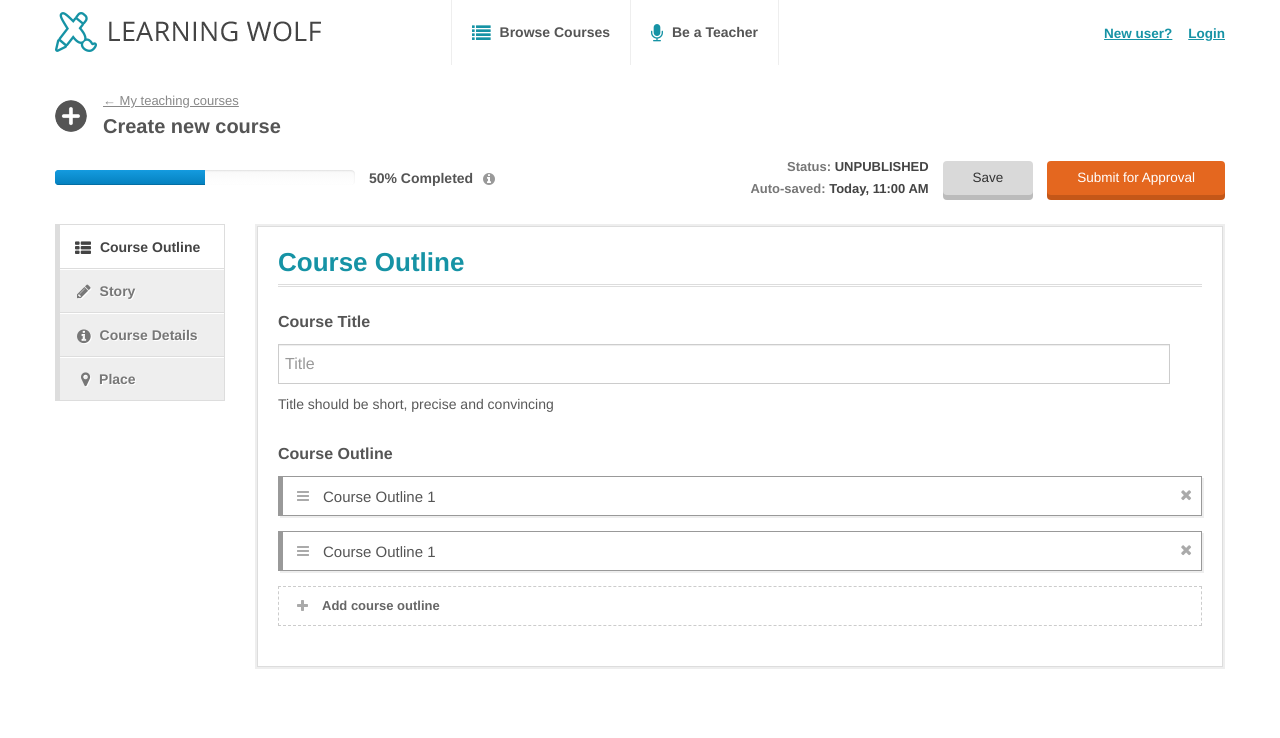
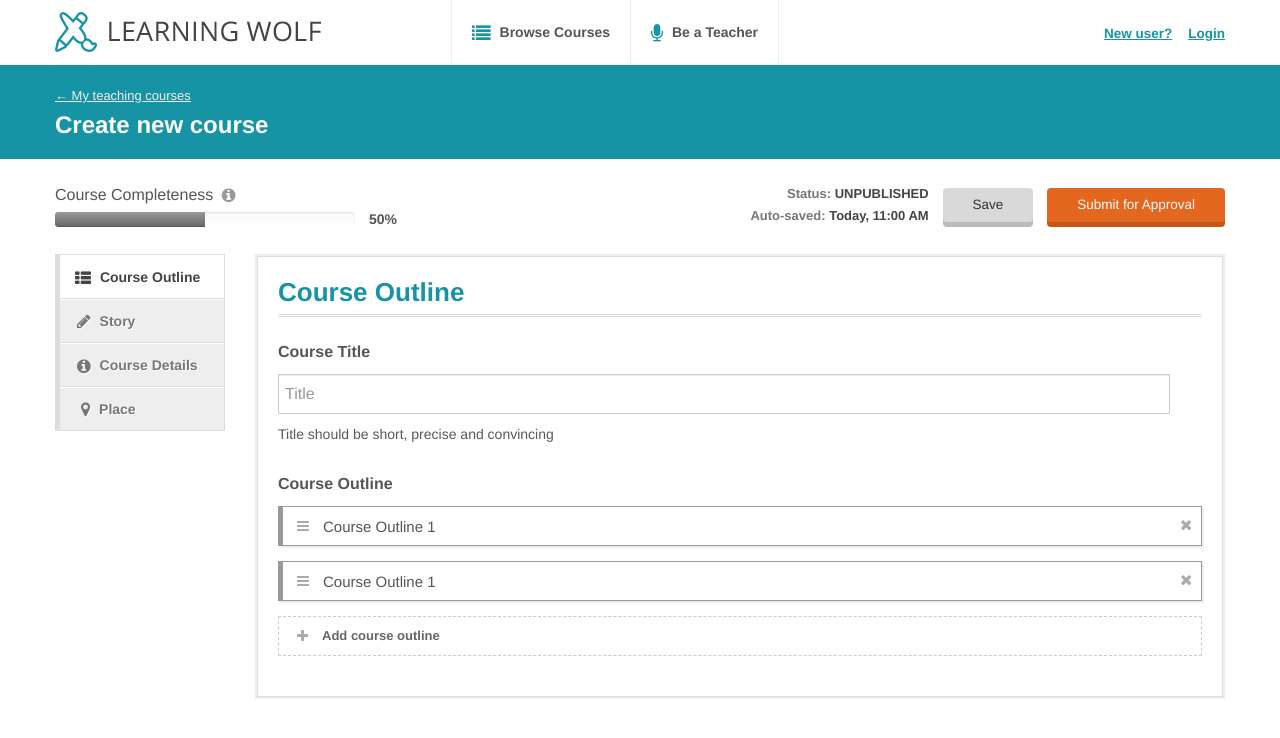
Before and after one commit to panuta/playplearn, a Django app: template templates/dashboard/course_create.html in a window 1280 px wide. Shown: the top 738 px of the page. Run offline with Django 3.2, Linux system fonts and the light colour scheme; the template is opened without the code that fills it, so the values that code supplies are empty; parts of the project's set-up code (start-up, migrations or seed data) failed here and were passed over; some libraries are stand-ins or nearby versions.

Commit message:
Redesign settings and create course page

```diff
--- a/static/css/styles.base.less
+++ b/static/css/styles.base.less
@@ -197,6 +197,7 @@ body.modal-open {
     .help-block {
         color: #777;
         font-size: 13px;
+        margin-top: 5px !important;
     }
 
     .form-actions {
--- a/static/css/styles.css
+++ b/static/css/styles.css
@@ -578,6 +579,17 @@ body {
 .page-backend .backend-header {
   background-color: #1693a5;
   padding: 20px 0;
+}
+.page-backend .backend-header .parent {
+  margin-bottom: 5px;
+}
+.page-backend .backend-header .parent a {
+  color: #EEE;
+  font-size: 13px;
+  text-decoration: underline;
+}
+.page-backend .backend-header .parent a:hover {
+  background-color: #19a7bc;
 }
 .page-backend .backend-header h1 {
   color: #FFF;
@@ -1740,56 +1739,31 @@ body {
   font-size: 13px;
   font-weight: bold;
 }
-.page-course-form .form-header {
-  margin-top: 25px;
-}
-.page-course-form .form-header .icon {
-  border-radius: 70px;
-  margin-top: 10px;
+.page-course-modify .form-body {
+  margin-bottom: 40px;
+}
+.page-course-modify .form-body-header {
+  margin: 25px 0 25px;
+}
+.page-course-modify .form-body-header .completeness {
   float: left;
 }
-.page-course-form .form-header .icon img {
-  border-radius: 56px;
-}
-.page-course-form .form-header .right {
-  margin-left: 48px;
-}
-.page-course-form .form-header .parent {
+.page-course-modify .form-body-header .completeness .head {
+  color: #555;
+  font-size: 16px;
+  margin-bottom: 3px;
+}
+.page-course-modify .form-body-header .completeness .head a {
   color: #999;
-}
-.page-course-form .form-header .parent a {
-  font-size: 13px;
-}
-.page-course-form .form-header .parent a:link,
-.page-course-form .form-header .parent a:active,
-.page-course-form .form-header .parent a:visited {
-  color: #888;
-  text-decoration: underline;
-}
-.page-course-form .form-header .parent a:hover {
-  background-color: #1693a5;
-  color: #FFF;
-  text-decoration: underline;
-  text-shadow: none;
-}
-.page-course-form .form-header .title {
-  color: #555;
-  font-size: 20px;
-  font-weight: bold;
+  margin-left: 4px;
   text-shadow: 1px 1px #FFF;
-  line-height: 31px;
-}
-.page-course-form .form-body {
-  margin-bottom: 40px;
-}
-.page-course-form .form-body-header {
-  margin: 15px 0 25px;
-}
-.page-course-form .form-body-header .completeness {
-  float: left;
-  margin-top: 9px;
-}
-.page-course-form .form-body-header .completeness .progress {
+  vertical-align: 1px;
+}
+.page-course-modify .form-body-header .completeness .head a:hover {
+  color: #1693a5;
+  text-decoration: none;
+}
+.page-course-modify .form-body-header .completeness .progress {
   background-color: #FFF;
   background-image: linear-gradient(to bottom, #f9f9f9, #ffffff);
   display: inline-block;
@@ -1798,7 +1772,11 @@ body {
   vertical-align: middle;
   width: 300px;
 }
-.page-course-form .form-body-header .completeness .percentage {
+.page-course-modify .form-body-header .completeness .progress .bar {
+  background-color: #666;
+  background-image: linear-gradient(to bottom, #999999, #666666);
+}
+.page-course-modify .form-body-header .completeness .percentage {
   color: #555;
   display: inline-block;
   font-size: 14px;
@@ -1807,73 +1785,63 @@ body {
   text-shadow: 1px 1px #FFF;
   vertical-align: middle;
 }
-.page-course-form .form-body-header .completeness .percentage a {
-  color: #999;
-  margin-left: 6px;
-  text-shadow: 1px 1px #FFF;
-  vertical-align: 1px;
-}
-.page-course-form .form-body-header .completeness .percentage a:hover {
-  color: #1693a5;
-  text-decoration: none;
-}
-.page-course-form .form-body-header .actions {
+.page-course-modify .form-body-header .actions {
   float: right;
 }
-.page-course-form .form-body-header .actions .actions-info {
+.page-course-modify .form-body-header .actions .actions-info {
   display: inline-block;
   text-align: right;
   vertical-align: middle;
 }
-.page-course-form .form-body-header .actions .actions-info .status {
+.page-course-modify .form-body-header .actions .actions-info .status {
   color: #777;
   display: block;
   font-size: 13px;
   font-weight: bold;
   margin-bottom: 2px;
 }
-.page-course-form .form-body-header .actions .actions-info .status em {
+.page-course-modify .form-body-header .actions .actions-info .status em {
   color: #444;
   font-style: normal;
 }
-.page-course-form .form-body-header .actions .actions-info .autosave {
+.page-course-modify .form-body-header .actions .actions-info .autosave {
   color: #777;
   display: block;
   font-size: 13px;
   font-weight: bold;
 }
-.page-course-form .form-body-header .actions .actions-info .autosave em {
+.page-course-modify .form-body-header .actions .actions-info .autosave em {
   color: #444;
   font-style: normal;
 }
-.page-course-form .form-body-header .actions button {
+.page-course-modify .form-body-header .actions button {
   margin-left: 10px;
   vertical-align: middle;
 }
-.page-course-form .form-nav li.outline i {
+.page-course-modify .form-nav li.outline i {
   vertical-align: 0px;
 }
-.page-course-form .form-nav li.story i {
+.page-course-modify .form-nav li.story i {
   margin-left: 2px;
   vertical-align: 1px;
 }
-.page-course-form .form-nav li.details i {
+.page-course-modify .form-nav li.details i {
   margin-left: 2px;
   vertical-align: 0px;
 }
-.page-course-form .form-nav li.place i {
+.page-course-modify .form-nav li.place i {
   margin-left: 6px;
   vertical-align: 1px;
 }
-.page-course-form .form-content {
+.page-course-modify .form-content {
   border: 2px solid #EEE;
 }
-.page-course-form .form-content .form-content-inner {
+.page-course-modify .form-content .form-content-inner {
   background-color: #FFF;
   border: 1px solid #DDD;
   padding: 20px;
 }
-.page-course-form .form-content h2 {
+.page-course-modify .form-content h2 {
   border-bottom: 3px double #DDD;
   color: #1693a5;
   font-size: 26px;
@@ -1881,22 +1849,22 @@ body {
   margin: 0 0 25px 0;
   padding-bottom: 6px;
 }
-.page-course-form .form-content .control-group {
+.page-course-modify .form-content .control-group {
   margin-bottom: 20px;
 }
-.page-course-form .form-content .control-group .control-label {
+.page-course-modify .form-content .control-group .control-label {
   color: #555;
   display: inline-block;
   font-size: 16px;
   font-weight: bold;
   margin-bottom: 12px;
 }
-.page-course-form .form-content .control-group .controls-with-guide {
+.page-course-modify .form-content .control-group .controls-with-guide {
   clear: left;
   display: inline-block;
   vertical-align: top;
 }
-.page-course-form .form-content .control-group .control-guide {
+.page-course-modify .form-content .control-group .control-guide {
   background-color: #EEE;
   border: 1px solid #DDD;
   color: #555;
@@ -1921,56 +1889,56 @@ body {
   position: absolute;
   pointer-events: none;
 }
-.page-course-form .form-content .control-group .arrow_box:after {
+.page-course-modify .form-content .control-group .arrow_box:after {
   border-color: rgba(249, 249, 249, 0);
   border-right-color: #F9F9F9;
   border-width: 10px;
   top: 18px;
   margin-top: -10px;
 }
-.page-course-form .form-content .control-group .arrow_box:before {
+.page-course-modify .form-content .control-group .arrow_box:before {
   border-color: rgba(221, 221, 221, 0);
   border-right-color: #ddd;
   border-width: 11px;
   top: 18px;
   margin-top: -11px;
 }
-.page-course-form .form-content .title-control {
+.page-course-modify .form-content .title-control {
   margin-bottom: 30px;
 }
-.page-course-form .form-content .title-control input {
+.page-course-modify .form-content .title-control input {
   font-size: 16px;
   height: 30px;
   width: 95%;
 }
-.page-course-form .form-content .outline-control .controls ul {
+.page-course-modify .form-content .outline-control .controls ul {
   margin: 0;
 }
-.page-course-form .form-content .outline-control .controls ul li {
+.page-course-modify .form-content .outline-control .controls ul li {
   border: 1px solid #999;
   border-left: 5px solid #999;
   box-shadow: 2px 2px 0px #EEE;
   list-style: none;
   margin-bottom: 15px;
 }
-.page-course-form .form-content .outline-control .controls ul li .remove {
+.page-course-modify .form-content .outline-control .controls ul li .remove {
   display: block;
   float: right;
   line-height: normal;
   margin: 8px 9px 0 0;
 }
-.page-course-form .form-content .outline-control .controls ul li .remove i {
+.page-course-modify .form-content .outline-control .controls ul li .remove i {
   color: #AAA;
   font-size: 15px;
 }
-.page-course-form .form-content .outline-control .controls ul li .remove:hover {
+.page-course-modify .form-content .outline-control .controls ul li .remove:hover {
   text-decoration: none;
 }
-.page-course-form .form-content .outline-control .controls ul li .remove:hover i {
+.page-course-modify .form-content .outline-control .controls ul li .remove:hover i {
   color: #c30;
 }
-.page-course-form .form-content .outline-control .controls ul li i.icon-reorder,
-.page-course-form .form-content .outline-control .controls ul li i.icon-plus {
+.page-course-modify .form-content .outline-control .controls ul li i.icon-reorder,
+.page-course-modify .form-content .outline-control .controls ul li i.icon-plus {
   color: #AAA;
   cursor: move;
   display: inline-block;
@@ -1978,7 +1946,7 @@ body {
   padding: 0 14px;
   vertical-align: middle;
 }
-.page-course-form .form-content .outline-control .controls ul li input {
+.page-course-modify .form-content .outline-control .controls ul li input {
   border: none;
   box-shadow: none;
   font-size: 15px;
@@ -1988,93 +1956,93 @@ body {
   vertical-align: middle;
   width: 90%;
 }
-.page-course-form .form-content .outline-control .controls ul li.add {
+.page-course-modify .form-content .outline-control .controls ul li.add {
   border: 1px dashed #CCC;
   box-shadow: none;
   list-style: none;
   margin-bottom: 10px;
   padding-left: 4px;
 }
-.page-course-form .form-content .outline-control .controls ul li.add a {
+.page-course-modify .form-content .outline-control .controls ul li.add a {
   color: #666;
   font-size: 13px;
   font-weight: bold;
 }
-.page-course-form .form-content .story-control textarea {
+.page-course-modify .form-content .story-control textarea {
   width: 95%;
 }
-.page-course-form .form-content .topics-control select {
+.page-course-modify .form-content .topics-control select {
   width: 414px;
 }
-.page-course-form .form-content .topics-control .control-guide {
+.page-course-modify .form-content .topics-control .control-guide {
   width: 406px;
 }
-.page-course-form .form-content .level-control select {
+.page-course-modify .form-content .level-control select {
   font-size: 15px;
   padding: 4px;
 }
-.page-course-form .form-content .level-control select option {
+.page-course-modify .form-content .level-control select option {
   padding: 4px;
 }
-.page-course-form .form-content .level-control .control-guide {
+.page-course-modify .form-content .level-control .control-guide {
   width: 614px;
 }
-.page-course-form .form-content .tuition-control .controls input {
+.page-course-modify .form-content .tuition-control .controls input {
   font-size: 18px;
   height: 23px;
   text-align: center;
   width: 70px;
 }
-.page-course-form .form-content .tuition-control .controls span {
+.page-course-modify .form-content .tuition-control .controls span {
   color: #555;
   margin-left: 6px;
 }
-.page-course-form .form-content .tuition-control .control-guide {
+.page-course-modify .form-content .tuition-control .control-guide {
   width: 710px;
 }
-.page-course-form .form-content .duration-control .controls input {
+.page-course-modify .form-content .duration-control .controls input {
   font-size: 18px;
   height: 23px;
   text-align: center;
   width: 50px;
 }
-.page-course-form .form-content .duration-control .controls span {
+.page-course-modify .form-content .duration-control .controls span {
   color: #555;
   margin-left: 6px;
 }
-.page-course-form .form-content .capacity-control input {
+.page-course-modify .form-content .capacity-control input {
   width: 400px;
 }
-.page-course-form .form-content .capacity-control .control-info {
+.page-course-modify .form-content .capacity-control .control-info {
   margin-top: 4px;
   width: 414px;
 }
-.page-course-form .form-content .capacity-control .control-info .min {
+.page-course-modify .form-content .capacity-control .control-info .min {
   color: #999;
   float: left;
   font-size: 13px;
   font-weight: bold;
 }
-.page-course-form .form-content .capacity-control .control-info .max {
+.page-course-modify .form-content .capacity-control .control-info .max {
   color: #999;
   float: right;
   font-size: 13px;
   font-weight: bold;
 }
-.page-course-form .form-content .capacity-control .control-info .current {
+.page-course-modify .form-content .capacity-control .control-info .current {
   color: #444;
   font-size: 13px;
   font-weight: bold;
   text-align: center;
 }
-.page-course-form .form-content .capacity-control .control-guide {
+.page-course-modify .form-content .capacity-control .control-guide {
   width: 420px;
 }
-.page-course-form .form-content #content-place .choices {
+.page-course-modify .form-content #content-place .choices {
   margin-bottom: 20px;
   text-align: center;
 }
-.page-course-form .form-content #content-place .choices a {
+.page-course-modify .form-content #content-place .choices a {
   background-color: #EEE;
   color: #444;
   display: inline-block;
@@ -2242,8 +2210,13 @@ body {
   color: #444;
   font-weight: bold;
 }
-.page-user-settings h1.style-page-header {
-  background-image: url(../images/ui/header/settings.png);
+.page-user-settings h2 {
+  border-bottom: 1px solid #DDD;
+  margin: 20px 0 20px;
+  padding-bottom: 10px;
+}
+.page-user-settings form {
+  margin-top: 25px;
 }
 .page-user-settings form .name-control input {
   width: 300px;
--- a/static/css/styles.layout.less
+++ b/static/css/styles.layout.less
@@ -166,6 +166,20 @@ html, body {
         background-color: @primaryColor;
         padding: 20px 0;
 
+        .parent {
+            margin-bottom: 5px;
+
+            a {
+                color: #EEE;
+                font-size: 13px;
+                text-decoration: underline;
+
+                &:hover {
+                    background-color: @linkColorLighter;
+                }
+            }
+        }
+
         h1 {
             color: #FFF;
             font-size: 24px;
@@ -269,27 +283,26 @@ html, body {
     }
 
     .backend-page-nav {
-        border-bottom: 5px solid #EEE;
-        margin-bottom: 30px;
-
-        em {
-            background-color: #EEE;
-            color: #555;
-            display: inline-block;
-            font-size: 13px;
-            font-style: normal;
-            margin-right: 10px;
-            padding: 5px 25px;
-            position: relative;
-        }
+        margin-bottom: 35px;
 
         a {
-            .grey_link;
-            color: #555;
+            color: #666;
             display: inline-block;
-            font-size: 13px;
-            margin-right: 10px;
-            padding: 5px 20px;
+            font-size: 14px;
+            margin-right: 15px;
+            padding: 0 3px 4px;
+
+            &.active {
+                border-bottom: 4px solid @linkColor;
+                color: #444;
+                font-weight: bold;
+            }
+
+            &:hover {
+                border-bottom: 4px solid @linkColor;
+                color: #444;
+                text-decoration: none;
+            }
         }
     }
 }
--- a/static/css/styles.less
+++ b/static/css/styles.less
@@ -1,11 +1,12 @@
 
 @linkColor: #1693a5;
 @linkColorDarker: #137f8e;
+@linkColorLighter: #19a7bc;
 
 @primaryColor: #1693a5;
 @orangeColor: #e46217;
 
-@primaryColorLighter: #19a7bc;
+@primaryColorLighter: @linkColorLighter;
 
 .content_link() {
     &:link, &:active, &:visited {
--- a/static/css/styles.page.less
+++ b/static/css/styles.page.less
@@ -1150,52 +1150,34 @@
     }
 }
 
-.page-course-form {
-    .form-header {
-        margin-top: 25px;
-
-        .icon {
-            border-radius: 70px;
-            margin-top: 10px;
-            float: left;
-
-            img {
-                border-radius: 56px;
-            }
-        }
-
-        .right {
-            margin-left: 48px;
-        }
-
-        .parent {
-            color: #999;
-
-            a {
-                .grey_link;
-                font-size: 13px;
-            }
-        }
-
-        .title {
-            color: #555;
-            font-size: 20px;
-            font-weight: bold;
-            text-shadow: 1px 1px #FFF;
-            line-height: 31px;
-        }
-    }
-
+.page-course-modify {
     .form-body {
         margin-bottom: 40px;
     }
 
     .form-body-header {
-        margin: 15px 0 25px;
+        margin: 25px 0 25px;
 
         .completeness {
             float: left;
-            margin-top: 9px;
+
+            .head {
+                color: #555;
+                font-size: 16px;
+                margin-bottom: 3px;
+
+                a {
+                    color: #999;
+                    margin-left: 4px;
+                    text-shadow: 1px 1px #FFF;
+                    vertical-align: 1px;
+
+                    &:hover {
+                        color: @linkColor;
+                        text-decoration: none;
+                    }
+                }
+            }
 
             .progress {
                 background-color: #FFF;
@@ -1205,6 +1187,11 @@
                 margin: 0px;
                 vertical-align: middle;
                 width: 300px;
+
+                .bar {
+                    background-color: #666;
+                    background-image: linear-gradient(to bottom, #999, #666);
+                }
             }
 
             .percentage {
@@ -1216,17 +1203,7 @@
                 text-shadow: 1px 1px #FFF;
                 vertical-align: middle;
 
-                a {
-                    color: #999;
-                    margin-left: 6px;
-                    text-shadow: 1px 1px #FFF;
-                    vertical-align: 1px;
-
-                    &:hover {
-                        color: @linkColor;
-                        text-decoration: none;
-                    }
-                }
+
             }
         }
 
@@ -1789,11 +1766,15 @@
 }
 
 .page-user-settings {
-    h1.style-page-header {
-        background-image: url(../images/ui/header/settings.png);
+    h2 {
+        border-bottom: 1px solid #DDD;
+        margin: 20px 0 20px;
+        padding-bottom: 10px;
     }
 
     form {
+        margin-top: 25px;
+
         .name-control input {
             width: 300px;
         }
@@ -1810,6 +1791,4 @@
             width: 200px;
         }
     }
-
-
 }
--- a/templates/dashboard/course_create.html
+++ b/templates/dashboard/course_create.html
@@ -1,6 +1,6 @@
-{% extends 'base.html' %}
+{% extends 'base_backend.html' %}
 
-{% block body_class %}page-backend page-course-form{% endblock %}
+{% block body_class %}{{ block.super }} page-course-modify{% endblock %}
 
 {% block scripts %}
 <script>
@@ -10,30 +10,22 @@ $(document).ready(function() {
 </script>
 {% endblock %}
 
-{% block body %}
-<div class="backend-container">
+{% block backend_header %}
+<div class="parent"><a href="{% url 'view_my_courses_teaching' %}">← My teaching courses</a></div>
+<h1>Create new course</h1>
+{% endblock %}
+
+{% block backend_container %}
 <div class="container">
-    <div class="form-header clearfix">
-
-        <div class="icon">
-            {% if not course %}
-                <img src="{{ STATIC_URL }}images/page/course-form/icon-create.png" />
-            {% else %}
-            {% endif %}
-        </div>
-        <div class="right">
-            <div class="parent"><a href="{% url 'view_my_courses_teaching' %}">← My teaching courses</a></div>
-            <div class="title">Create new course</div>
-        </div>
-    </div>
     <form method="post" action=".">
     <div class="form-body">
         <div class="form-body-header clearfix">
             <div class="completeness">
+                <div class="head">Course Completeness <a href="#"><i class="icon-info-sign"></i></a></div>
                 <div class="progress">
                     <div class="bar" style="width: 50%;"></div>
                 </div>
-                <div class="percentage">50% Completed <a href="#"><i class="icon-info-sign"></i></a></div>
+                <div class="percentage">50%</div>
             </div>
             <div class="actions">
                 <span class="actions-info">
@@ -181,7 +173,6 @@ $(document).ready(function() {
     </div>
     </form>
 </div>
-</div>
 
 <div class="modal hide" id="modal-course-submitted">
     <div class="modal-header">
--- a/templates/user/settings/settings_account.html
+++ b/templates/user/settings/settings_account.html
@@ -3,14 +3,14 @@
 {% block settings_nav %}{% include 'user/settings/settings_base_nav.html' with tab_name='account' %}{% endblock %}
 
 {% block settings_content %}
-<h2 class="head2">Account settings</h2>
+<h2>Account settings</h2>
 
 <div class="backend-page-nav">
-    <em>Change email</em>
+    <a href="{% url 'edit_my_settings_account_email' %}" class="active">Change email</a>
     <a href="{% url 'edit_my_settings_account_password' %}">Change password</a>
 </div>
 
-<form method="post" action="." class="style-form">
+<form method="post" action="." class="form-horizontal style-form">
     <div class="control-group name-control">
         <label class="control-label" for="id_name">Email</label>
         <div class="controls">
--- a/templates/user/settings/settings_notifications.html
+++ b/templates/user/settings/settings_notifications.html
@@ -3,6 +3,7 @@
 {% block settings_nav %}{% include 'user/settings/settings_base_nav.html' with tab_name='notifications' %}{% endblock %}
 
 {% block settings_content %}
+<h2>Notifications</h2>
     <!-- TODO -->
 
     <!-- TABLE::Notification::Website Alert::Email -->
--- a/templates/user/settings/settings_password.html
+++ b/templates/user/settings/settings_password.html
@@ -3,14 +3,14 @@
 {% block settings_nav %}{% include 'user/settings/settings_base_nav.html' with tab_name='account' %}{% endblock %}
 
 {% block settings_content %}
-<h2 class="head2">Account settings</h2>
+<h2>Account settings</h2>
 
 <div class="backend-page-nav">
     <a href="{% url 'edit_my_settings_account_email' %}">Change email</a>
-    <em>Change password</em>
+    <a href="{% url 'edit_my_settings_account_password' %}" class="active">Change password</a>
 </div>
 
-<form method="post" action="." class="style-form">
+<form method="post" action="." class="form-horizontal style-form">
     <div class="control-group name-control">
         <label class="control-label" for="id_old_password">Old password</label>
         <div class="controls">
--- a/templates/user/settings/settings_profile.html
+++ b/templates/user/settings/settings_profile.html
@@ -3,9 +3,9 @@
 {% block settings_nav %}{% include 'user/settings/settings_base_nav.html' with tab_name='profile' %}{% endblock %}
 
 {% block settings_content %}
-<h2 class="head2">Profile settings</h2>
+<h2>Profile settings</h2>
 
-<form method="post" action="." class="style-form" enctype="multipart/form-data">
+<form method="post" action="." class="form-horizontal style-form" enctype="multipart/form-data">
     {% csrf_token %}
 
     <div class="control-group avatar-control clearfix">
@@ -56,7 +56,7 @@
     </div>
 
     <div class="form-actions">
-        <button type="submit" class="style-primary-button">Update</button>
+        <button type="submit" class="style-primary-button">Update settings</button>
     </div>
 
 </form>
--- a/templates/user/settings/settings_social.html
+++ b/templates/user/settings/settings_social.html
@@ -3,6 +3,7 @@
 {% block settings_nav %}{% include 'user/settings/settings_base_nav.html' with tab_name='social' %}{% endblock %}
 
 {% block settings_content %}
+<h2>Social networks</h2>
     <!-- TODO -->
 
     <!-- FACEBOOK -->
```
Also changed, not shown: other parts of static/css/styles.css (+22 -34 lines), templates/dashboard/courses_base.html (+0 -12 lines), templates/user/settings/settings_base.html (+15 -20 lines), templates/user/settings/settings_base_nav.html (+8 -0 lines).
